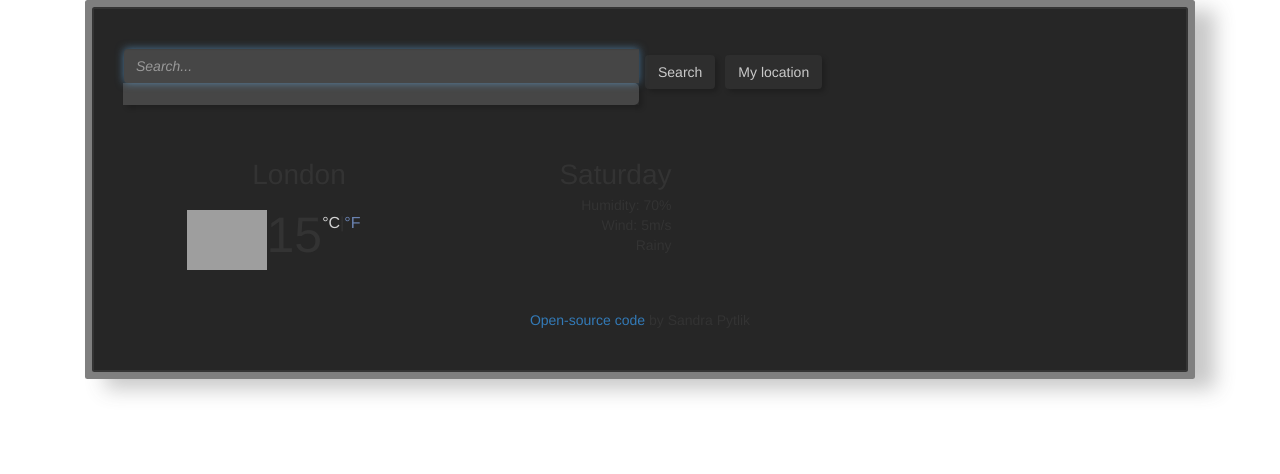
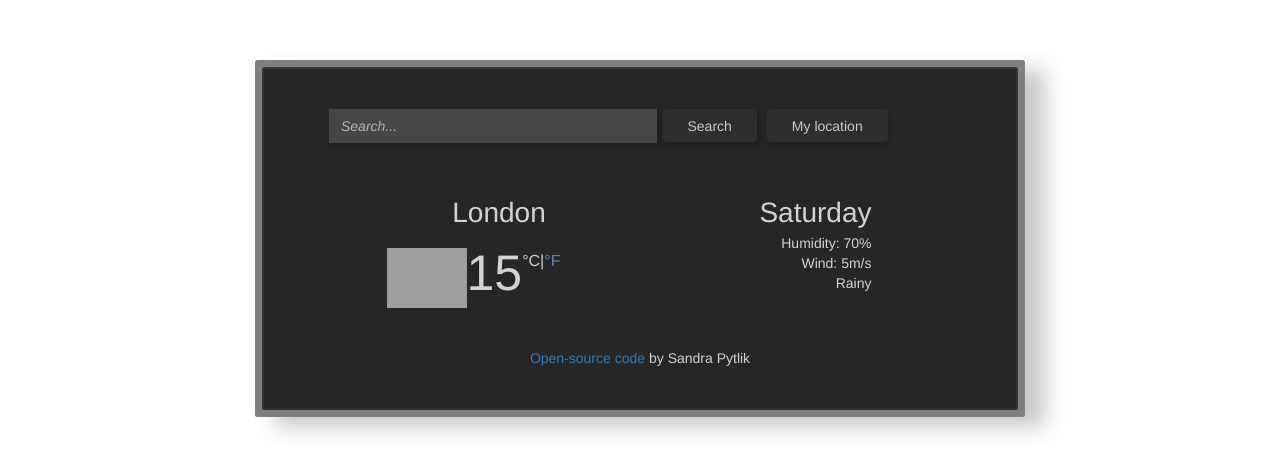
Before and after one commit to sndrpt/weather-app-react, a React (Create React App) app: page / in a window 1280 px wide. Shown: the top 474 px of the page. Built offline with nearby package versions, Linux system fonts and the light colour scheme; grey boxes are pictures that could not be loaded.

Commit message:
Fixed CSS failure

```diff
--- a/src/Search.css
+++ b/src/Search.css
@@ -26,23 +26,8 @@
   box-shadow: 3px 3px 5px rgba(0, 0, 0, 0.2);
 }
 
-.input-group-text {
-  background-color: rgba(255, 255, 255, 0.15);
-  border: none;
-  border-radius: 0 5px 5px 0;
-  padding: 11px;
-}
-
-.search-icon {
-  color: rgba(255, 255, 255, 0.4);
-}
-
 .col-6 {
   padding-right: 1px;
-}
-
-.button-column {
-  margin-top: 16.25px;
 }
 
 .btn {
--- a/src/Search.js
+++ b/src/Search.js
@@ -14,11 +14,6 @@ export default function Search() {
               autocomplete="off"
               placeholder="Search..."
             />
-            <div className="input-group-append">
-              <span className="input-group-text" id="basic-addon2">
-                <i className="fa-solid fa-magnifying-glass search-icon"></i>
-              </span>
-            </div>
           </div>
         </div>
         <div className="col-6 button-column">
--- a/src/index.js
+++ b/src/index.js
@@ -1,9 +1,9 @@
 import React from "react";
 import ReactDOM from "react-dom/client";
+import "bootstrap/dist/css/bootstrap.min.css";
 import "./index.css";
 import App from "./App";
 import reportWebVitals from "./reportWebVitals";
-import "bootstrap/dist/css/bootstrap.min.css";
 
 const root = ReactDOM.createRoot(document.getElementById("root"));
 root.render(
```
